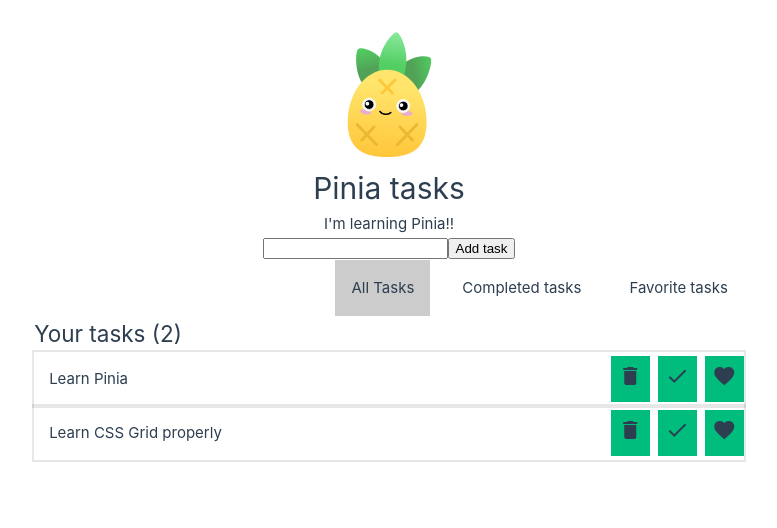
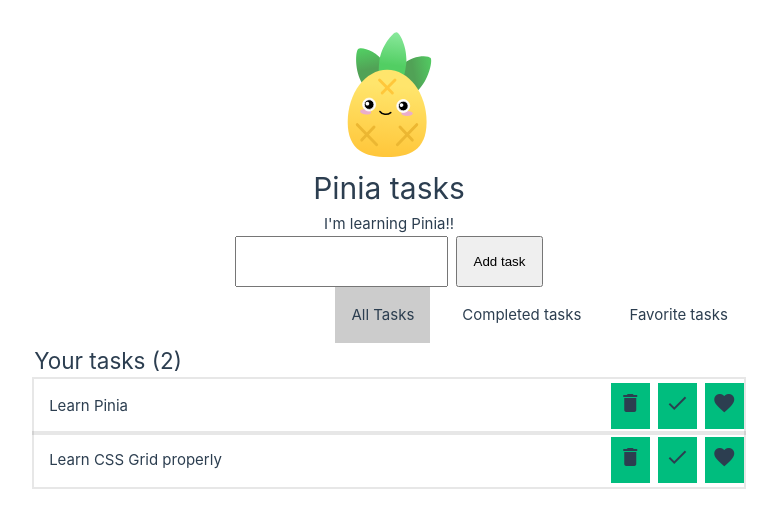
Before and after one commit to Klrfl/pinia-tasks, a Vue app: page / in a window 1280 px wide. Shown: the top 528 px of the page, without its empty margins (251-1028 px from the left). Built offline with nearby package versions, Linux system fonts and the light colour scheme.

Commit message:
clear task after submitting

```diff
--- a/src/components/TaskForm.vue
+++ b/src/components/TaskForm.vue
@@ -17,6 +17,8 @@
     isDone: false,
     isfav: false,
   });
+
+  taskText.value = "";
 }
 </script>
 
@@ -26,3 +28,16 @@
     <input type="submit" value="Add task" />
   </form>
 </template>
+
+<style>
+.task-form {
+  display: flex;
+  justify-content: center;
+  align-items: center;
+  gap: 0.5rem;
+}
+
+.task-form > * {
+  padding: 1rem;
+}
+</style>
```
